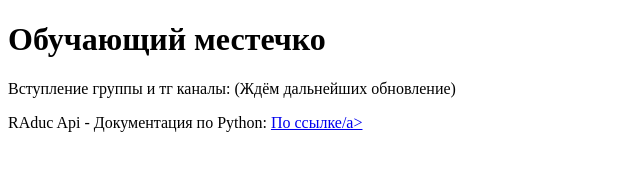
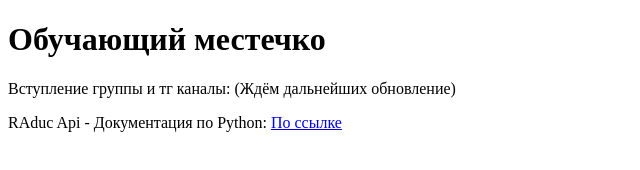
Before and after one commit to Yasue05525/anime.github.io, a plain HTML site: page tutol.html in a window 1280 px wide. Shown: the full height of the page, 0-640 px from the left. Drawn offline with Linux system fonts and the light colour scheme.

Commit message:
Сайт по Док питоне
Обнаружено неправильно отображение ссылку между тега <a> на html

```diff
--- a/tutol.html
+++ b/tutol.html
@@ -9,6 +9,6 @@
 <body>
     <h1>Обучающий местечко</h1>
     <p>Вступление группы и тг каналы: (Ждём дальнейших обновление)</p>
-    <p>RAduc Api - Документация по Python: <a href="https://yasue05525.github.io/RAduc/">По ссылке/a></p>
+    <p>RAduc Api - Документация по Python: <a href="https://yasue05525.github.io/RAduc/">По ссылке</a></p>
 </body>
 </html>
```
